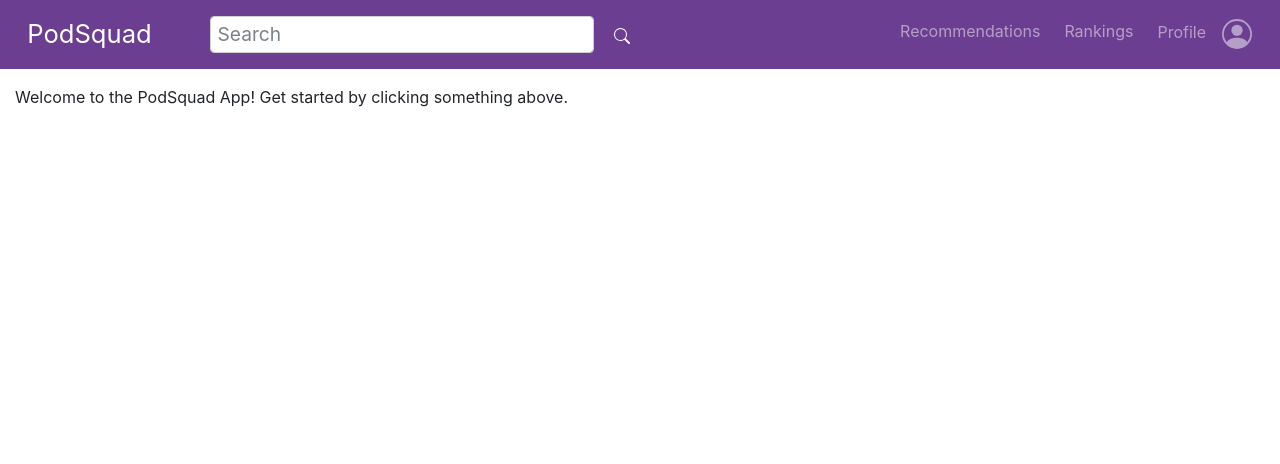
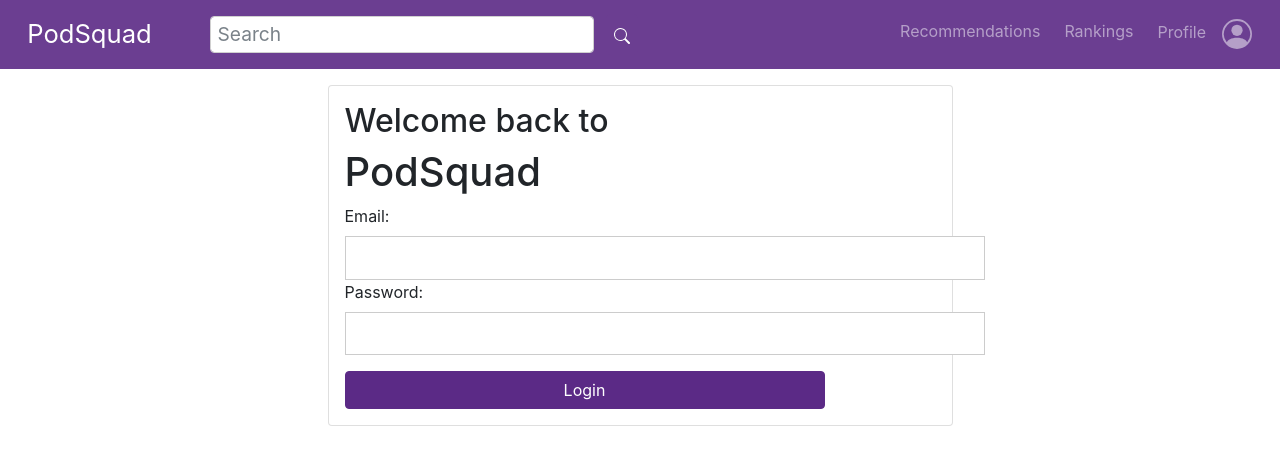
Before and after one commit to DavidCarrie/3A04-PodSquad, a React (Create React App) app in the folder frontend/: page /login in a window 1280 px wide. Shown: the top 464 px of the page. Built offline with nearby package versions, Linux system fonts and the light colour scheme.

Commit message:
Finished the layout for the login page

```diff
--- a/frontend/package.json
+++ b/frontend/package.json
@@ -9,8 +9,10 @@
     "@testing-library/user-event": "^12.8.3",
     "axios": "^0.21.1",
     "bootstrap": "^4.6.0",
+    "node-sass": "^5.0.0",
     "react": "^17.0.2",
     "react-bootstrap": "^1.5.2",
+    "react-bootstrap-icons": "^1.4.0",
     "react-dom": "^17.0.2",
     "react-redux": "^7.2.3",
     "react-router-dom": "^5.2.0",
--- a/frontend/src/App.css
+++ b/frontend/src/App.css
@@ -116,6 +116,30 @@ img {
   margin: 0.7rem 0;
 }
 
+.card-lg {
+  border: 1px solid #eee6f8;
+  -webkit-border-radius: 10px;
+  -moz-border-radius: 10px;
+  border-radius: 10px;
+  -webkit-box-shadow: 0 5px 15px hsla(0, 0%, 0%, 0.2);
+  -moz-box-shadow: 0 5px 15px hsla(0, 0%, 0%, 0.2);
+  box-shadow: 0 5px 15px hsla(0, 0%, 0%, 0.2);
+  padding: 50px;
+  background-color: rgb(244, 242, 239);
+}
+
+.card-md {
+  border: 1px solid #eee6f8;
+  -webkit-border-radius: 10px;
+  -moz-border-radius: 10px;
+  border-radius: 10px;
+  -webkit-box-shadow: 0 5px 7.5px hsla(0, 0%, 0%, 0.2);
+  -moz-box-shadow: 0 5px 7.5px hsla(0, 0%, 0%, 0.2);
+  box-shadow: 0 5px 5px rgba(0, 0, 0, 0.19);
+  padding: 20px;
+  background-color: rgb(244, 242, 239);
+}
+
 /* List */
 .list {
   margin: 0.5rem 0;
@@ -217,8 +241,10 @@ img {
 
 .btn-block {
   display: block;
-  width: 100%;
+  width: 20rem;
+  /* margin-left: 17rem; */
 }
+
 
 .btn-sm {
   font-size: 0.8rem;
--- a/frontend/src/App.js
+++ b/frontend/src/App.js
@@ -13,7 +13,7 @@ import {
   RankingsView,
   RecommendationsView,
   SearchResultsView,
-  Signin
+  Login
 } from './views';
 import Header from './components/Header';
 
@@ -39,8 +39,8 @@ const App = () => {
           <Route path="/recommendations">
             <RecommendationsView />
           </Route>
-          <Route path="/signin">
-            <Signin />
+          <Route path="/login">
+            <Login />
           </Route>
           <Route path="/">
             <Home />
--- /dev/null
+++ b/frontend/src/views/Login/index.js
@@ -0,0 +1,78 @@
+import React, { useState, useContext } from 'react';
+// import AuthContext from '../../context/auth/authContext';
+import { Redirect } from 'react-router-dom';
+
+const Login = () => {
+    let isAuthenticated = false;
+
+    const [user, setUser] = useState({
+        email: '',
+        password: ''
+    });
+
+    const { email, password } = user;
+
+    const onChange = e => setUser({ ...user, [e.target.name]: e.target.value });
+
+    const onSubmit = e => {
+        console.log(e, password);
+    }
+
+    if (!isAuthenticated) {
+        return (
+          <div className='card w-50' style={{ left: '25%' }}>
+            <h2>Welcome back to</h2>
+            <h1 className='mac-header'>PodSquad</h1>
+            <form onSubmit={onSubmit}>
+              <div>
+                <label
+                  htmlFor='email'
+                  className='login-label'
+                >
+                  Email:
+                </label>
+                <input
+                  type='email'
+                  name='email'
+                  value={email}
+                  onChange={onChange}
+                  required
+                  style={{ width: '40rem' }}
+                />
+              </div>
+              <div style={{ paddingBottom: '1rem' }}>
+                <label
+                  htmlFor='password'
+                  className='login-label'
+                >
+                  Password:{' '}
+                </label>
+                <input
+                  type='password'
+                  name='password'
+                  value={password}
+                  onChange={onChange}
+                  required
+                  style={{ width: '40rem' }}
+                />
+              </div>
+              <div>
+                {/* eslint-disable-next-line */}
+                <a href='#'>
+                  <input
+                    type='submit'
+                    value='Login'
+                    className='btn btn-primary btn-block'
+                    style={{ width: '30rem' }}
+                  />
+                </a>
+              </div>
+            </form>
+          </div>
+        );
+      } else {
+        return <Redirect to='/' />;
+      }
+}
+
+export default Login;
--- a/frontend/src/views/index.js
+++ b/frontend/src/views/index.js
@@ -4,7 +4,7 @@ import ProfileView from './ProfileView';
 import RankingsView from './RankingsView';
 import RecommendationsView from './RecommendationsView';
 import SearchResultsView from './SearchResultsView';
-import Signin from './Signin';
+import Login from './Login';
 
 export {
     Home,
@@ -13,5 +13,5 @@ export {
     RankingsView,
     RecommendationsView,
     SearchResultsView,
-    Signin
+    Login
 }
```
